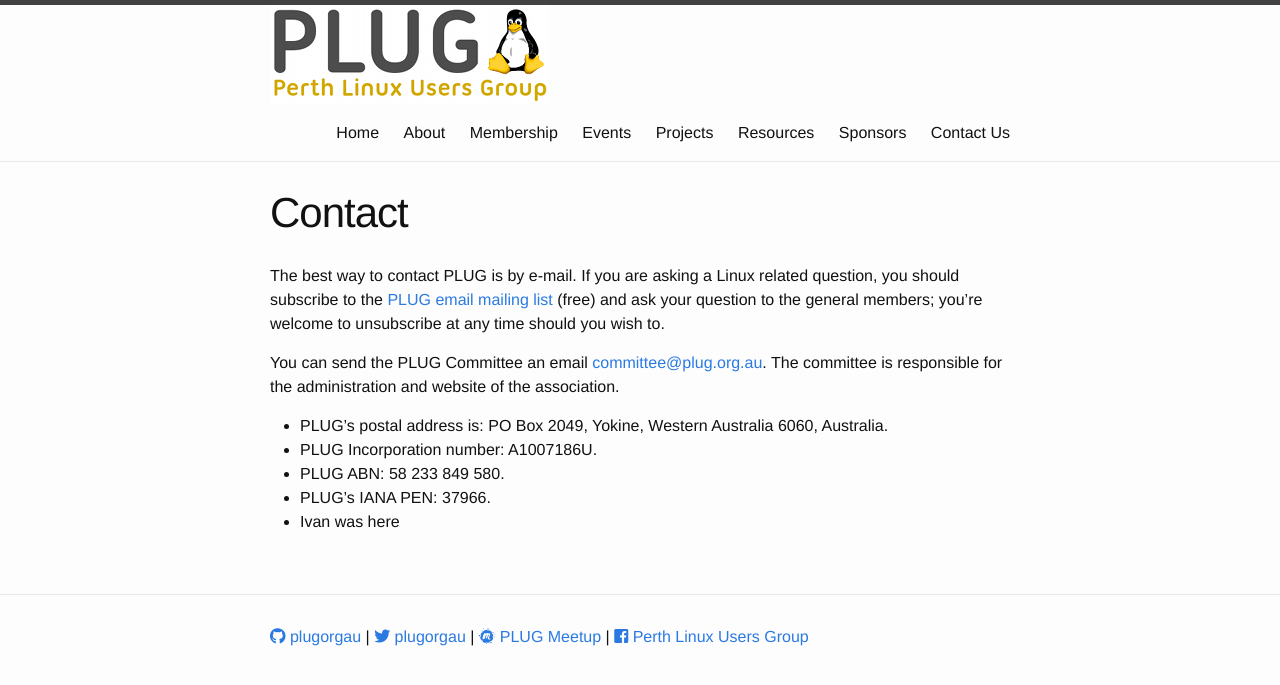
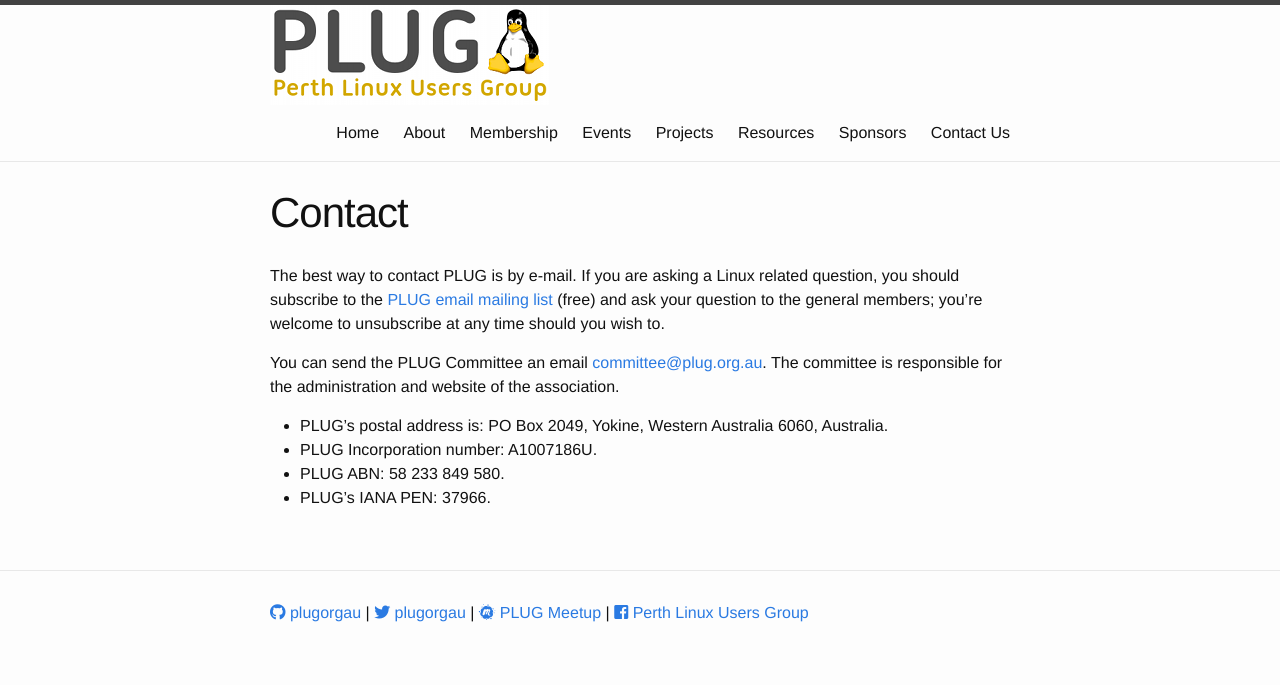
Before and after one commit to plugorgau/plugorgau.github.io, a Jekyll site: the page built from pages/contact.md, in a window 1280 px wide. Shown: the top 685 px of the page. Built offline with Jekyll 4.4.1, drawn with Linux system fonts in a browser that asks for light colours; nearby versions of some CDN libraries.

Commit message:
Remove testing text

```diff
--- a/pages/contact.md
+++ b/pages/contact.md
@@ -11,4 +11,3 @@ You can send the PLUG Committee an email [committee@plug.org.au](mailto:committe
 *   PLUG Incorporation number: A1007186U.
 *   PLUG ABN: 58 233 849 580.
 *   PLUG's IANA PEN: 37966.
-*   Ivan was here
```
